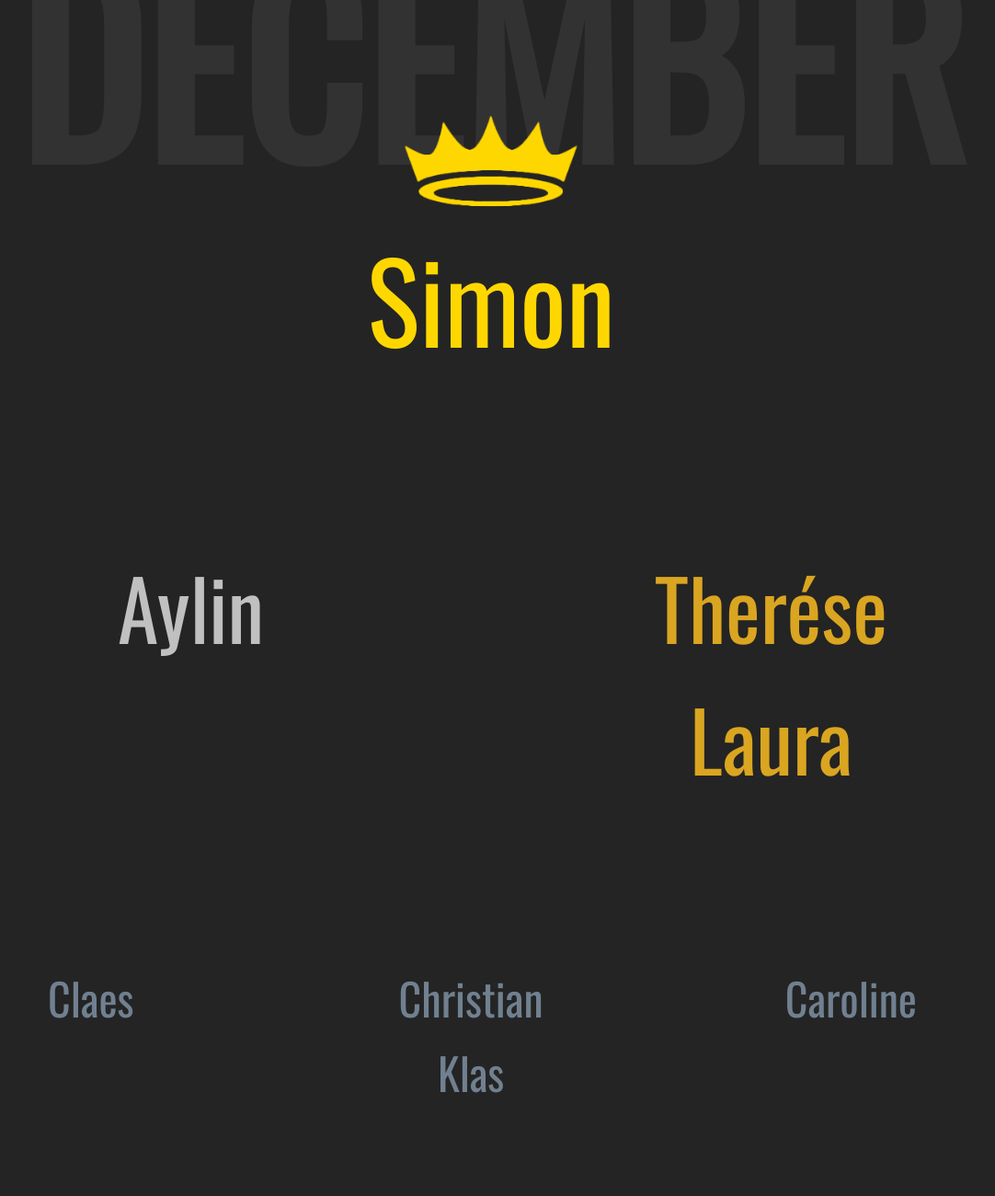
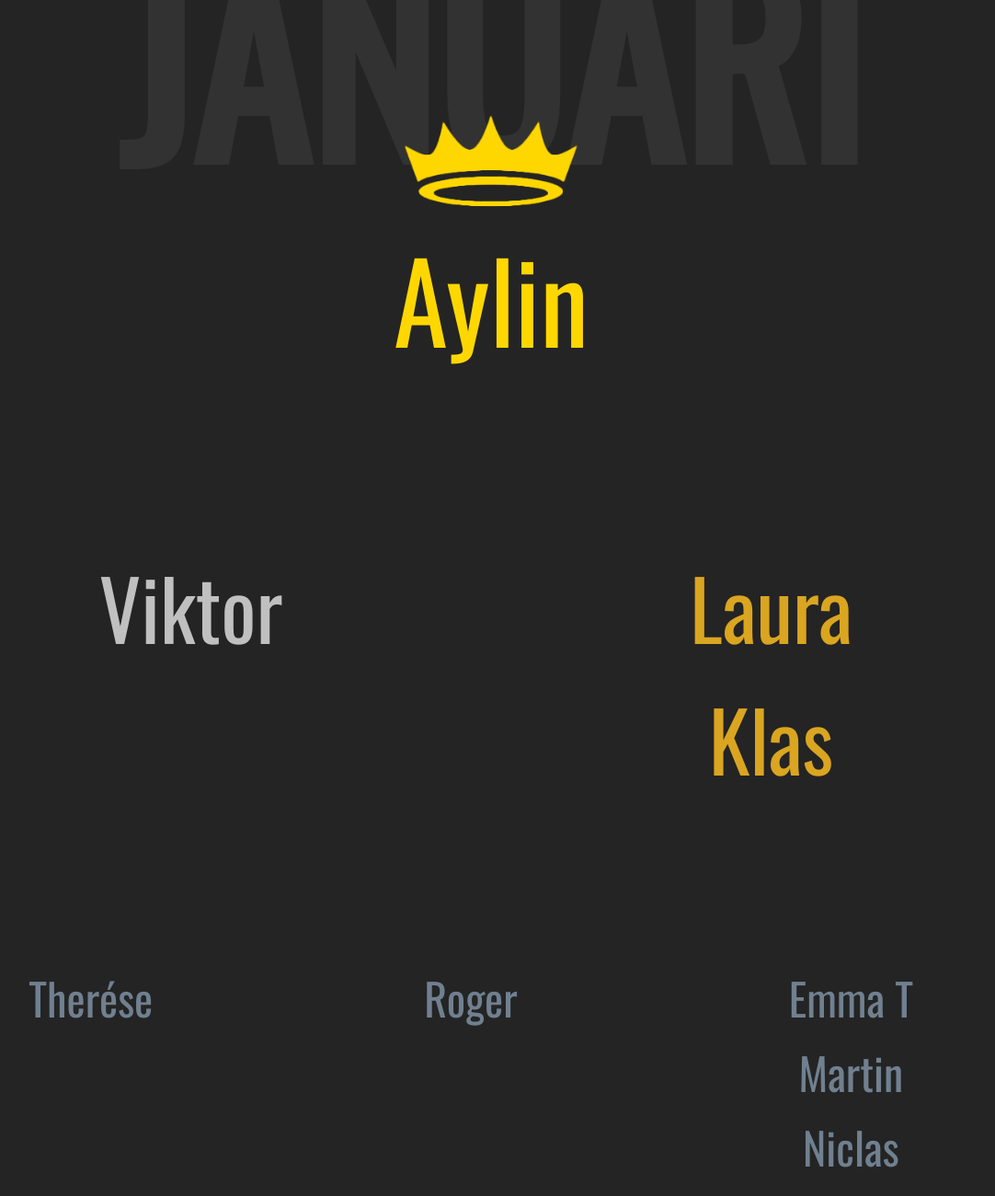
Before and after one commit to crossfitmetalbox/crossfitmetalbox.github.io, a plain HTML site: page screenly/top-members-monthly.html in a window 1280 px wide. Shown: the part 27-1327 px from the top of the page at 92% size, without its empty margins (114-1196 px from the left). Before the commit the page ends 1246 px from the top, so only its background shows below. Drawn offline with nearby package versions, Linux system fonts and the light colour scheme.

Commit message:
top members january

```diff
--- a/screenly/top-members-monthly.html
+++ b/screenly/top-members-monthly.html
@@ -145,7 +145,7 @@
   </head>
   <body>
     <div class="hero">
-      <div class="title">DECEMBER</div>
+      <div class="title">JANUARI</div>
       <!-- <div class="subtitle">2023</div> -->
     </div>
     <div class="top-list">
@@ -156,7 +156,7 @@
         <!-- <div class="title">Simon</div> -->
         <div class="members">
           <ul class="col-one">
-            <li>Simon</li>
+            <li>Aylin</li>
           </ul>
         </div>
       </div>
@@ -165,7 +165,7 @@
         <!-- <div class="title">Laura</div> -->
         <div class="members">
           <ul class="col-one">
-            <li>Aylin</li>
+            <li>Viktor</li>
           </ul>
         </div>
       </div>
@@ -173,8 +173,8 @@
         <!-- <div class="title">Therése</div> -->
         <div class="members">
           <ul class="col-one">
-            <li>Therése</li>
             <li>Laura</li>
+            <li>Klas</li>
           </ul>
         </div>
       </div>
@@ -183,7 +183,7 @@
         <!-- <div class="title">Aylin</div> -->
         <div class="members">
           <ul class="col-one">
-            <li>Claes</li>
+            <li>Therése</li>
           </ul>
         </div>
       </div>
@@ -191,15 +191,16 @@
         <!-- <div class="title">Klas</div> -->
         <div class="members">
           <ul class="col-one">
-            <li>Christian</li>
-            <li>Klas</li>
+            <li>Roger</li>
           </ul>
         </div>
       </div>
       <div class="list-section col-three">
         <div class="members">
           <ul class="col-one">
-            <li>Caroline</li>
+            <li>Emma T</li>
+            <li>Martin</li>
+            <li>Niclas</li>
           </ul>
         </div>
       </div>
```
Also changed, not shown: screenly/top-members-monthly.min.html (+1 -1 lines).
